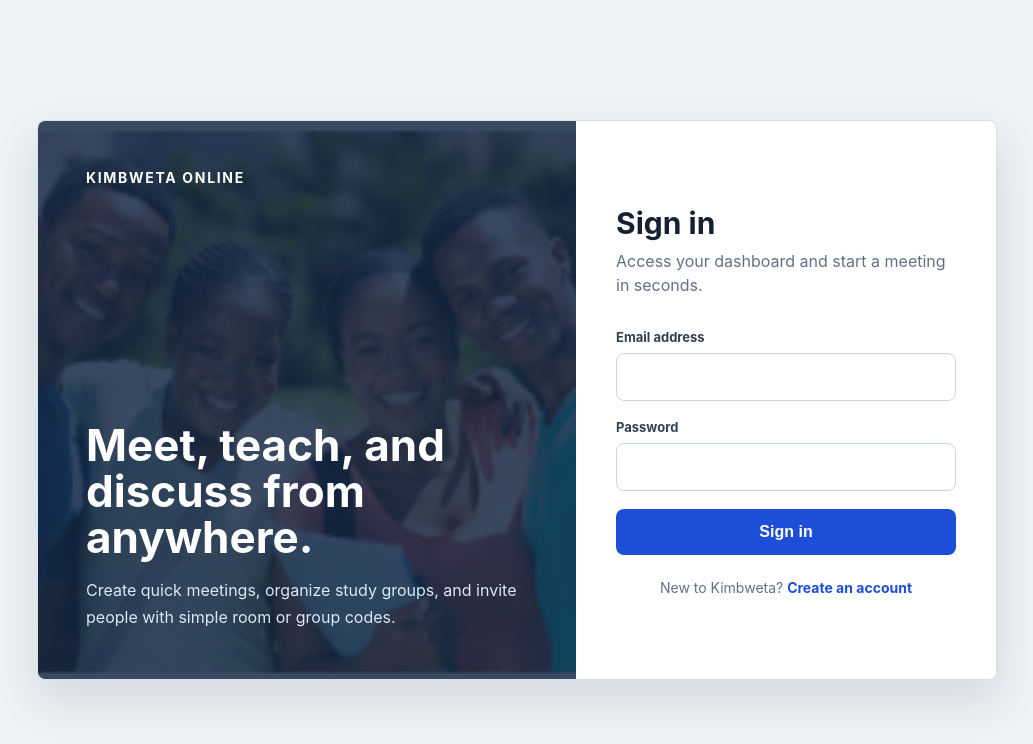
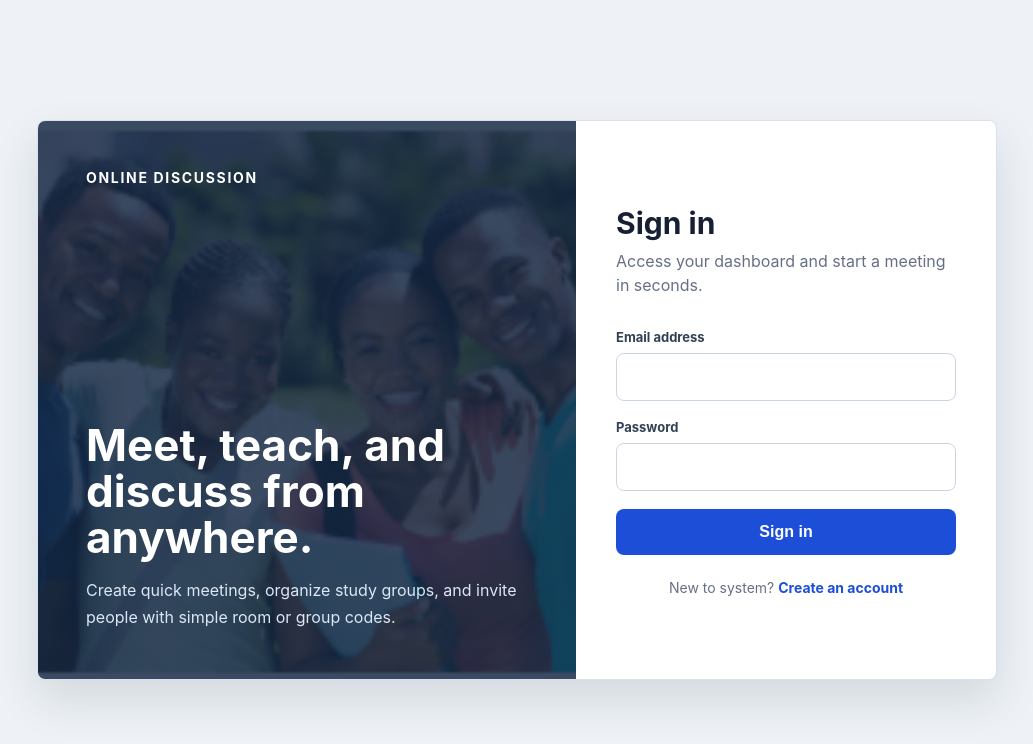
Before and after one commit to Mkombe100/Online-Discussion-system, a website: page public/login.html in a window 1280 px wide. Shown: the whole page, without its empty margins (123-1156 px from the left). Drawn offline with Linux system fonts and the light colour scheme.

Commit message:
Update login.html

```diff
--- a/public/login.html
+++ b/public/login.html
@@ -3,7 +3,7 @@
 <head>
   <meta charset="UTF-8">
   <meta name="viewport" content="width=device-width, initial-scale=1.0">
-  <title>Kimbweta Online | Sign In</title>
+  <title>Online discussion | Sign In</title>
   <style>
     * {
       box-sizing: border-box;
@@ -227,7 +227,7 @@
 <body>
   <main class="login-shell">
     <section class="brand-panel">
-      <div class="brand-mark">Kimbweta Online</div>
+      <div class="brand-mark">Online Discussion</div>
       <div class="brand-copy">
         <h1>Meet, teach, and discuss from anywhere.</h1>
         <p>Create quick meetings, organize study groups, and invite people with simple room or group codes.</p>
@@ -258,7 +258,7 @@
         </button>
       </form>
 
-      <p class="signup-row">New to Kimbweta? <a href="/sign-up">Create an account</a></p>
+      <p class="signup-row">New to system? <a href="/sign-up">Create an account</a></p>
     </section>
   </main>
 
```
